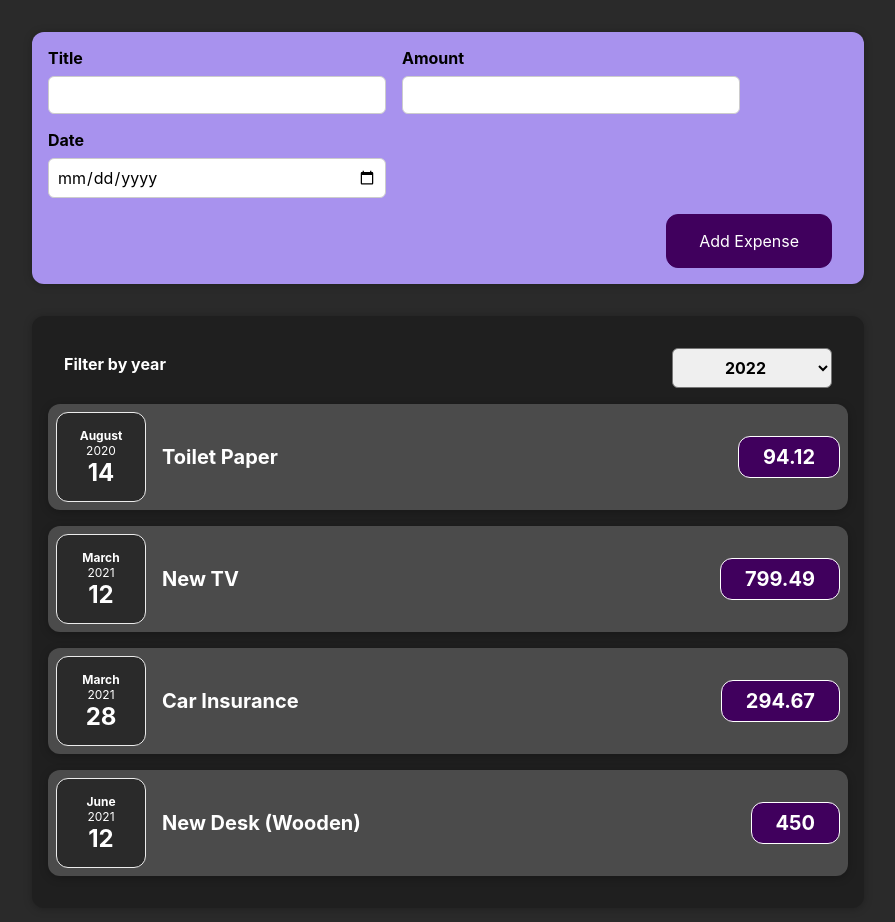
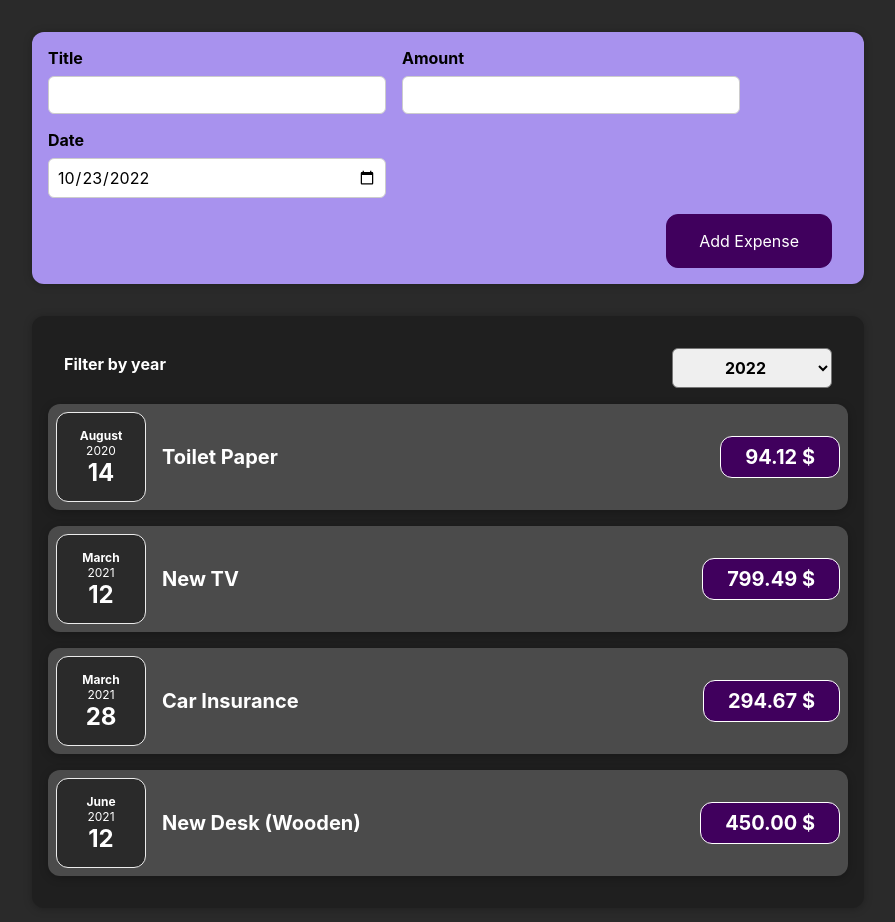
Before and after one commit to Mhamad-Raad/React-Cash-Flow, a React (Create React App) app: page / in a window 1280 px wide. Shown: the top 922 px of the page, without its empty margins (192-1087 px from the left). Built offline with nearby package versions, Linux system fonts and the light colour scheme.

Commit message:
Add form validation with default value / add state tot the list

```diff
--- a/src/App.js
+++ b/src/App.js
@@ -1,21 +1,44 @@
 import Card from './Components/UI/Card.js';
 import NewExpense from './Components/Expenses/NewExpense/NewExpense.js';
+import { useState } from 'react';
+
+const DUMMY_DATA = [
+  {
+    id: 'e1',
+    title: 'Toilet Paper',
+    amount: 94.12,
+    date: new Date(2020, 7, 14),
+  },
+  { id: 'e2', title: 'New TV', amount: 799.49, date: new Date(2021, 2, 12) },
+  {
+    id: 'e3',
+    title: 'Car Insurance',
+    amount: 294.67,
+    date: new Date(2021, 2, 28),
+  },
+  {
+    id: 'e4',
+    title: 'New Desk (Wooden)',
+    amount: 450,
+    date: new Date(2021, 5, 12),
+  },
+];
 
 const App = () => {
+  const [expenses, setExpenses] = useState(DUMMY_DATA);
+
   const addExpenseHandler = (expense) => {
-    console.log('In App.js');
-    console.log(expense);
+    setExpenses([expense, ...expenses]);
   };
 
   const FilterHandler = (event) => {
-    console.log('In App.js');
     console.log(event.target.value);
   };
 
   return (
     <div>
-      <NewExpense addExpense={addExpenseHandler}/>
-      <Card onParentFilter={FilterHandler}/>
+      <NewExpense addExpense={addExpenseHandler} />
+      <Card filterExpenses={FilterHandler} Pexpenses={expenses}/>
     </div>
   );
 }
--- a/src/Components/Expenses/ExpenseItem.js
+++ b/src/Components/Expenses/ExpenseItem.js
@@ -8,7 +8,7 @@ const ExpenseItem = (props) => {
       <ExpenseDate date={props.date} />
       <div className="expense-item__description">
         <h2>{props.title}</h2>
-        <div className="expense-item__price">{props.amount}</div>
+        <div className="expense-item__price">{parseFloat(props.amount).toFixed(2)} $</div>
       </div>
 
     </div>
--- a/src/Components/Expenses/NewExpense/ExpenseForm.js
+++ b/src/Components/Expenses/NewExpense/ExpenseForm.js
@@ -2,9 +2,11 @@ import './ExpenseForm.css';
 import { useState } from 'react';
 
 const ExpenseForm = (props) => {
+  var today = new Date();
+var date = today.getFullYear()+'-'+(today.getMonth()+1)+'-'+today.getDate();
   const [enteredTitle, setEnteredTitle] = useState('');
   const [enteredAmount, setEnteredAmount] = useState('');
-  const [enteredDate, setEnteredDate] = useState('');
+  const [enteredDate, setEnteredDate] = useState(date);
 
   const titleHandler = (event) => {
     setEnteredTitle(event.target.value);
@@ -28,7 +30,7 @@ const ExpenseForm = (props) => {
     };
     setEnteredTitle('');
     setEnteredAmount('');
-    setEnteredDate('');
+    setEnteredDate(date);
 
     props.addExpense(expenseData);
   }
@@ -37,15 +39,15 @@ const ExpenseForm = (props) => {
       <div className="new-expense__controls">
         <div className="new-expense__control">
           <label>Title</label>
-          <input type="text" value={enteredTitle} onChange={titleHandler}/>
+          <input type="text" value={enteredTitle} onChange={titleHandler} required/>
         </div>
         <div className="new-expense__control">
           <label>Amount</label>
-          <input type="number" value={enteredAmount} min="0.01" step="0.01" onChange={amountHandler}/>
+          <input type="number" value={enteredAmount} min="0.01" step="0.01" onChange={amountHandler} required/>
         </div>
         <div className="new-expense__control">
           <label>Date</label>
-          <input type="date" value={enteredDate} min="2019-01-01" max="2022-12-31" onChange={dateHandler}/>
+          <input type="date" value={enteredDate} min="2019-01-01" max="2022-12-31" onChange={dateHandler} required/>
         </div>
       </div>
       <div className="new-expense__actions">
--- a/src/Components/UI/Card.js
+++ b/src/Components/UI/Card.js
@@ -3,37 +3,19 @@ import ExpenseFilter from '../Expenses/ExpensesFilter.js';
 
 import './Card.css';
 
+
 const Expenses = (props) => {
-  const expenses = [
-    {
-      id: 'e1',
-      title: 'Toilet Paper',
-      amount: 94.12,
-      date: new Date(2020, 7, 14),
-    },
-    { id: 'e2', title: 'New TV', amount: 799.49, date: new Date(2021, 2, 12) },
-    {
-      id: 'e3',
-      title: 'Car Insurance',
-      amount: 294.67,
-      date: new Date(2021, 2, 28),
-    },
-    {
-      id: 'e4',
-      title: 'New Desk (Wooden)',
-      amount: 450,
-      date: new Date(2021, 5, 12),
-    },
-  ];
+
+
 
   return (
-
     <div className="expenses">
-      <ExpenseFilter onFilterHandler={props.onParentFilter}/>
-      <ExpenseItem title={expenses[0].title} amount={expenses[0].amount} date={expenses[0].date} />
-      <ExpenseItem title={expenses[1].title} amount={expenses[1].amount} date={expenses[1].date} />
-      <ExpenseItem title={expenses[2].title} amount={expenses[2].amount} date={expenses[2].date} />
-      <ExpenseItem title={expenses[3].title} amount={expenses[3].amount} date={expenses[3].date} />
+       <ExpenseFilter onFilterHandler={props.filterExpenses}/>
+       {
+          props.Pexpenses.map((expense) => {
+            return ( <ExpenseItem key={expense.id} title={expense.title} amount={expense.amount} date={expense.date} /> );
+          })
+       }
     </div>
 
   );
```
